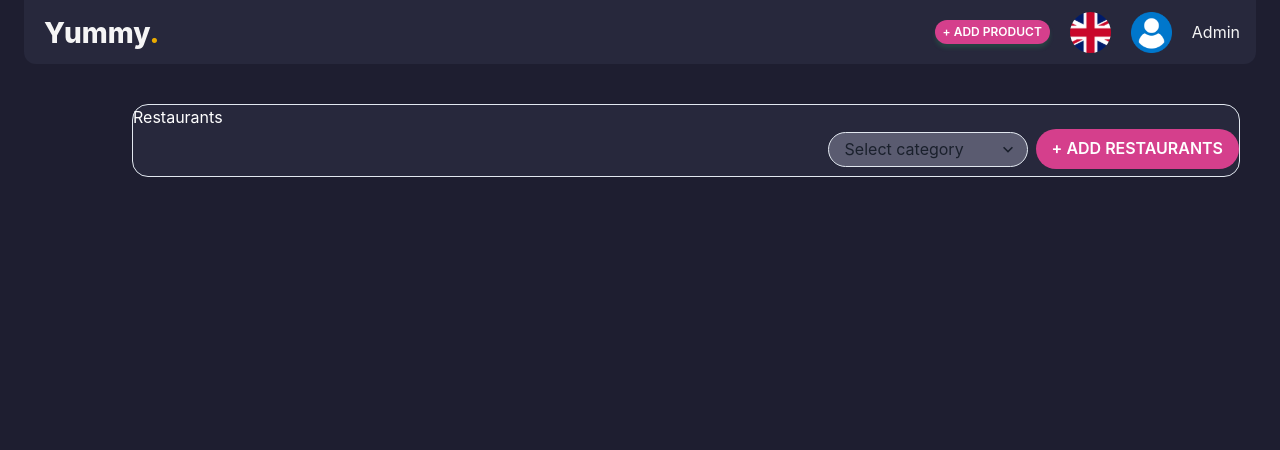
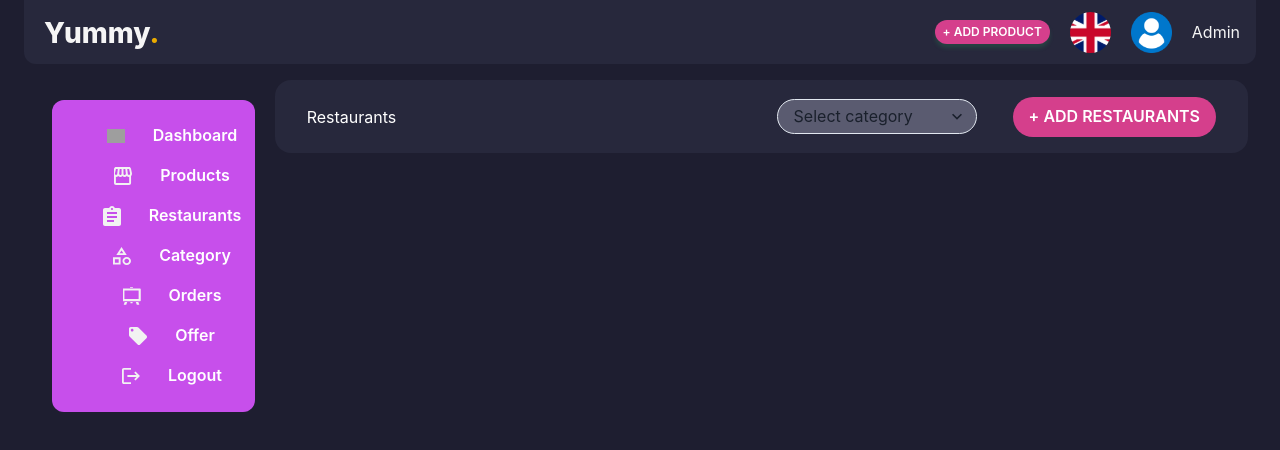
Before and after one commit to YusifAliyev037/YummyApp, a Next.js app: page /admin/restaurants in a window 1280 px wide. Shown: the top 450 px of the page. Built offline with nearby package versions, Linux system fonts and the light colour scheme; grey boxes are pictures that could not be loaded.

Commit message:
admin-restaurants finish

```diff
--- a/pages/admin/restaurants.tsx
+++ b/pages/admin/restaurants.tsx
@@ -8,26 +8,32 @@ import {
   Box,
   InputRightElement,
 } from '@chakra-ui/react';
+import PushModul from '@/shared/AdminComponents/PushModul';
 
 const Restaurants = () => {
   return (
-    <Box bg='#27283C' minHeight='100vh' display='flex' flexDirection='column'>
-      <Box className='bg-darkBlue10' minHeight="100vh" display="flex" flexDirection="column">
+    <Box
+      className='bg-darkBlue10'
+      minHeight='100vh'
+    >
       <Header />
-        <Box display='flex' justifyContent='flex-end' p='10'>
+
+      <Box className='flex my-4 mx-8'>
+        <PushModul />
+
         <Box
           bg='#27283C'
-            borderWidth='0.5px'
+
+          className='flex items-center w-5/6 px-8 '
           borderRadius={16}
-            top={80}
-            width={1108}
           height={73}
         >
           <Text color='white'>Restaurants</Text>
           <InputGroup
-              display='flex'
-              justifyContent='flex-end'
-              alignItems='center'
+            // display='flex'
+            // justifyContent='flex-end'
+            // alignItems='center'
+            className='flex justify-end items-center gap-7'
           >
             <Select
               bgColor='#5A5B70'
@@ -53,7 +59,6 @@ const Restaurants = () => {
         </Box>
       </Box>
     </Box>
-    </Box>
   );
 };
 
--- a/tailwind.config.js
+++ b/tailwind.config.js
@@ -1,41 +1,37 @@
 /** @type {import('tailwindcss').Config} */
 module.exports = {
   purge: [
-    "./app/**/*.{js,ts,jsx,tsx,mdx}",
-    "./pages/**/*.{js,ts,jsx,tsx,mdx}",
-    "./shared/**/*.{js,ts,jsx,tsx,mdx}",
+    './app/**/*.{js,ts,jsx,tsx,mdx}',
+    './pages/**/*.{js,ts,jsx,tsx,mdx}',
+    './shared/**/*.{js,ts,jsx,tsx,mdx}',
 
     // Or if using `src` directory:
-    "./src/**/*.{js,ts,jsx,tsx,mdx}",
+    './src/**/*.{js,ts,jsx,tsx,mdx}',
   ],
   theme: {
+    colors: {
+      darkBlue10: '#1E1E30',
+      darkBlue20: '#27283C',
 
-    colors:{
-      darkBlue10: "#1E1E30",
-      darkBlue20: "#27283C",
+      white10: '#f5f5f5',
 
-      white10:"#f5f5f5",
-
-      orange:"#EAAB00",
-      pink:"#c035a2",
-      pink10:"#c74feb",
-      pink20:"#FCDDEC",
-      pink30:"#d25ff5"
-
+      orange: '#EAAB00',
+      pink: '#c035a2',
+      pink10: '#c74feb',
+      pink20: '#FCDDEC',
+      pink30: '#d25ff5',
     },
     screens: {
-      xs: "320px",
-      sm: "640px",
-      md: "768px",
-      mmd:"935px",
-      lg: "1024px",
-      llg:"1094px",
-      xl: "1280px",
-      xxl:"1440px",
+      xs: '320px',
+      sm: '640px',
+      md: '768px',
+      mmd: '935px',
+      lg: '1024px',
+      llg: '1094px',
+      xl: '1280px',
+      xxl: '1440px',
     },
-    extend: {
-
-    },
+    extend: {},
   },
   plugins: [],
-}
+};
```
Lines whose indentation alone changed are shown as unchanged.
